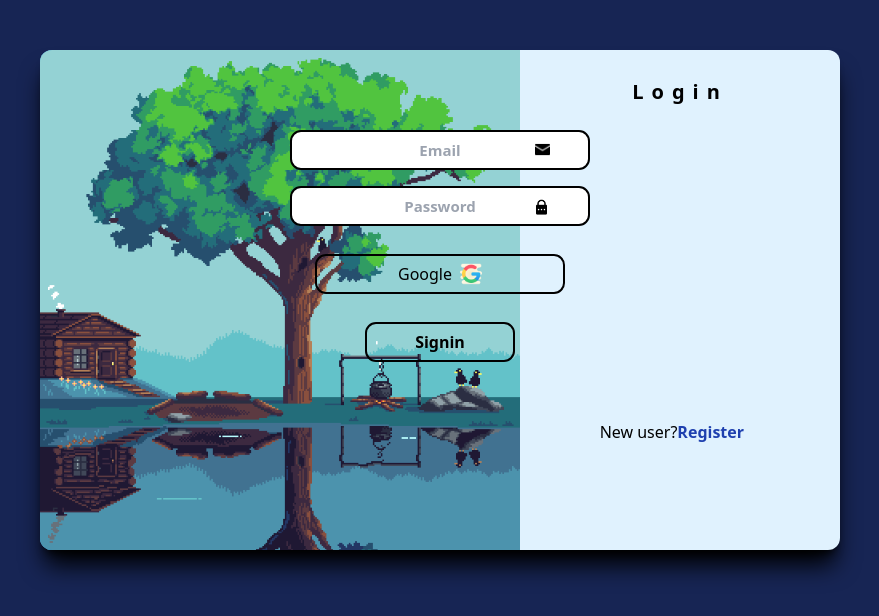
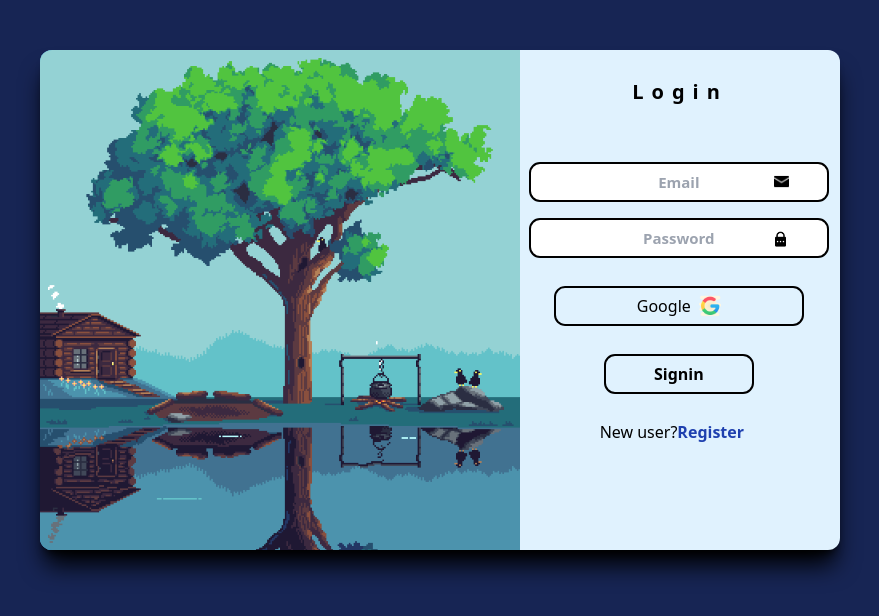
Before and after one commit to stoicbrains/Harmony, a Next.js app: page /login in a window 1280 px wide. Shown: the top 616 px of the page, without its empty margins (200-1079 px from the left). Built offline with nearby package versions, Linux system fonts and the light colour scheme; no server answers.

Commit message:
last commit

```diff
--- a/src/app/styles/form.module.css
+++ b/src/app/styles/form.module.css
@@ -1,8 +1,7 @@
 .box{
     position: absolute;
-    left: 50%;
-    transform: translate(-50%);
-    top: 5rem;
+    top: 7rem;
+    right: 1.4%;
     transition: all 250ms linear;
 }
 .inputbox{
```
